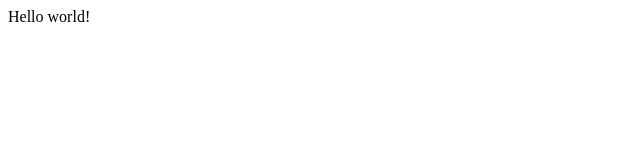
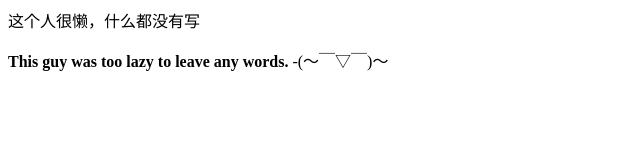
Before and after one commit to songyang1995/songyang1995.github.io, a plain HTML site: page index.html in a window 1280 px wide. Shown: the whole page, without its empty margins (0-640 px from the left). Drawn offline with Linux system fonts and the light colour scheme.

Commit message:
Update index.html

```diff
--- a/index.html
+++ b/index.html
@@ -3,6 +3,7 @@
 <title>personal blog</title>
 </head>
 <body>
-<p> Hello world!</p>
+<p>这个人很懒，什么都没有写</p>
+<p><b>This guy was too lazy to leave any words.</b> -(～￣▽￣)～</p>
 </body>
 </html>
```
